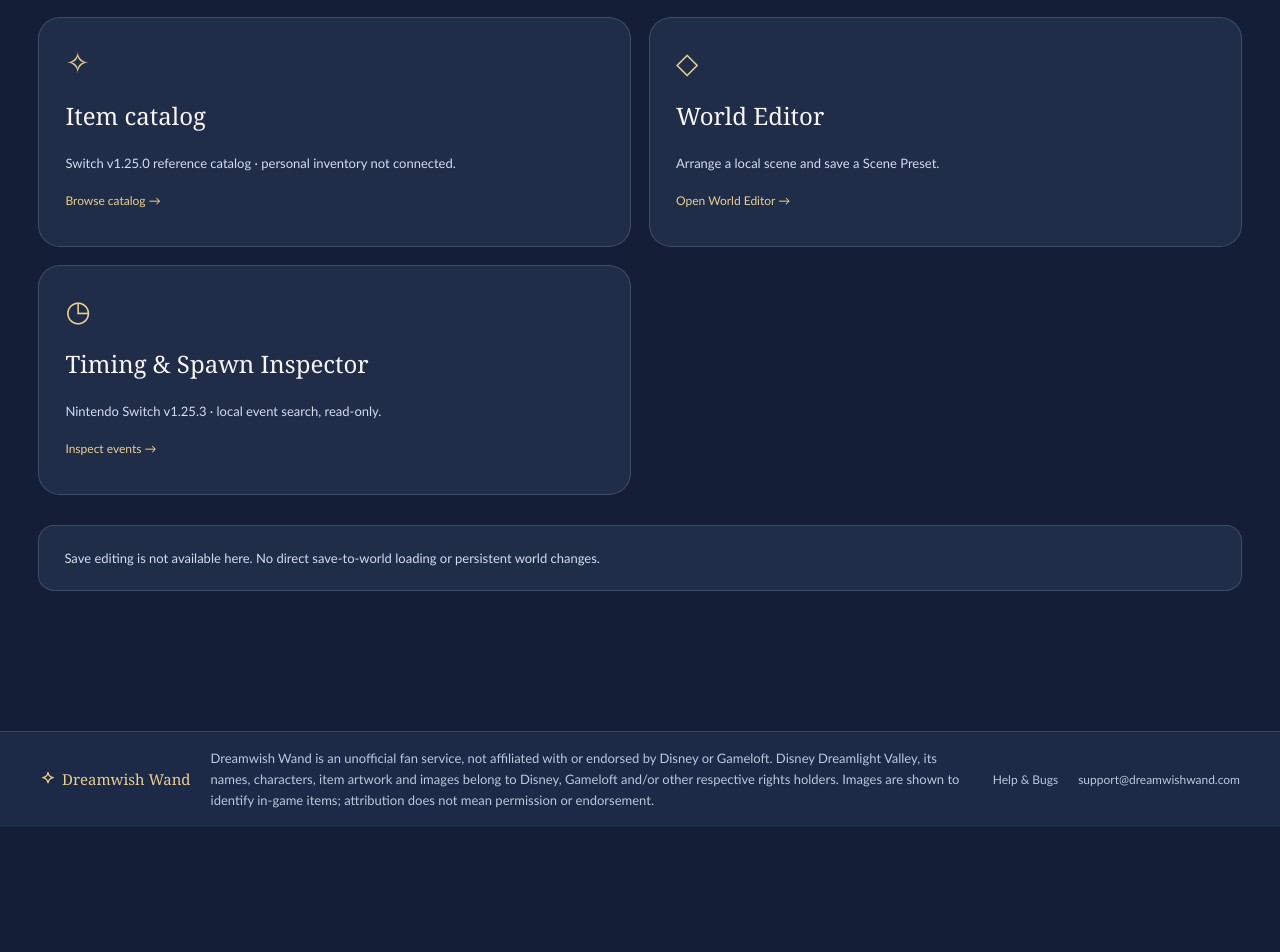
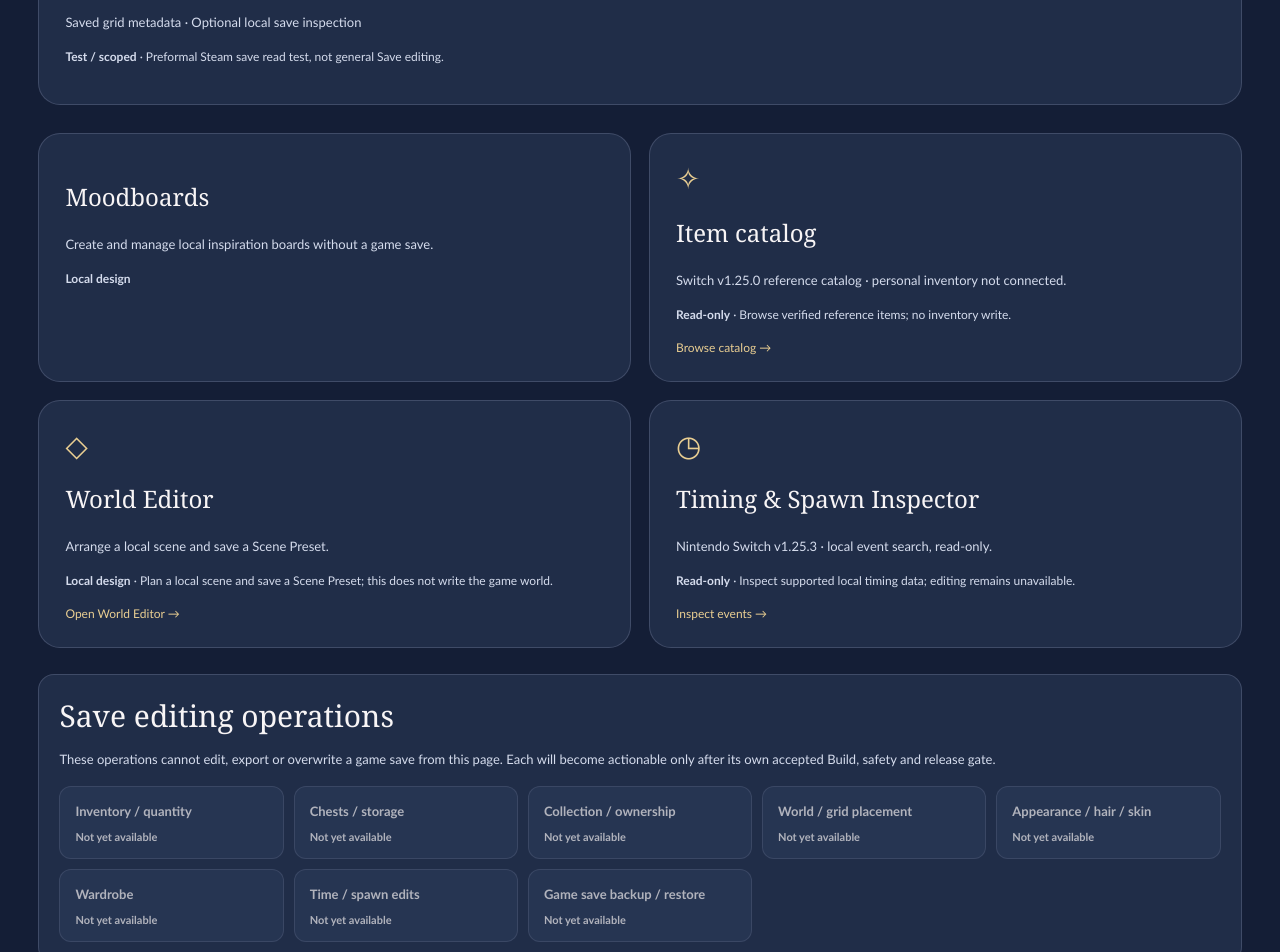
Before and after one commit to DreamwishWand/web, a SvelteKit app: page /editor in a window 1280 px wide. Shown: the part 560-1512 px from the top of the page. Before the commit the page ends 1387 px from the top, so only its background shows below. Built offline with nearby package versions, Linux system fonts and the light colour scheme.

Commit message:
08 WEB: progressive beta Editor hub with local/read/test tags and eight disabled Save operation tiles

```diff
--- a/src/routes/editor/+page.svelte
+++ b/src/routes/editor/+page.svelte
@@ -4,12 +4,14 @@
   import { locale } from '$lib/i18n/runtime.js';
   import { savedDiffGridsCopy } from '$lib/wep/steam-saved-diffgrids-copy.mjs';
   import { editorHubCopy } from '$lib/product-home/editor-hub-copy.mjs';
+  import { BETA_EDITOR_PENDING_OPERATIONS, editorBetaCopy } from '$lib/product-home/editor-beta-availability.mjs';
   import { collectionExact1Copy } from '$lib/collection/collection-exact1-copy.mjs';
   import { getScopedCollectionMountInfo } from '$lib/ddv/core/save/product-scoped-collection-release.mjs';
   let collectionReady=false;
   onMount(()=>{let live=true;void getScopedCollectionMountInfo().then(()=>{if(live)collectionReady=true}).catch(()=>{});return ()=>{live=false}});
   $: reader = savedDiffGridsCopy($locale);
   $: copy = editorHubCopy($locale);
+  $: beta = editorBetaCopy($locale);
   $: collection = collectionExact1Copy($locale);
 </script>
 <svelte:head><title>{copy.title} | Dreamwish Wand</title></svelte:head>
@@ -17,39 +19,65 @@
   <p class="eyebrow">THE WAND WORKSHOP</p>
   <h1>{copy.title}</h1>
   <p class="page-intro">{copy.intro}</p>
+  <div class="beta-overview" data-beta-editor-availability data-beta-save-authorized="false">
+    <h2>{beta.title}</h2>
+    <p>{beta.intro}</p>
+  </div>
 
-  <a class="feature-tile reader-entry" data-steam-reader-entry data-sveltekit-reload href={base + '/editor/steam-reader/'}>
+  <a class="feature-tile reader-entry" data-steam-reader-entry data-beta-capability="test-steam-reader" data-beta-state="test" data-beta-save-authorized="false" data-sveltekit-reload href={base + '/editor/steam-reader/'}>
     <span class="tile-emoji" aria-hidden="true">◇</span>
     <h2>{reader.preformal}</h2>
     <p>{reader.title} · {reader.subtitle}</p>
+    <p class="beta-state-note"><strong>{beta.test}</strong> · {beta.readerDetail}</p>
   </a>
 
   <div class="feature-grid">
+    <a class="feature-tile" data-editor-moodboards data-beta-capability="local-moodboards"
+      data-beta-state="local" data-beta-save-authorized="false" href={base + '/moodboards/'}>
+      <h2>{beta.moodboards}</h2>
+      <p>{beta.moodboardsDetail}</p>
+      <p class="beta-state-note"><strong>{beta.local}</strong></p>
+    </a>
     {#if collectionReady}
-      <a class="feature-tile" data-editor-collection data-sveltekit-reload href={base + '/editor/collection/'}>
-        <span class="tile-emoji" aria-hidden="true">◇</span><h2>{collection.title}</h2><p>{collection.intro}</p>
+      <a class="feature-tile" data-editor-collection data-beta-capability="test-collection" data-beta-state="test" data-beta-save-authorized="false" data-sveltekit-reload href={base + '/editor/collection/'}>
+        <span class="tile-emoji" aria-hidden="true">◇</span><h2>{collection.title}</h2><p>{collection.intro}</p><p class="beta-state-note"><strong>{beta.test}</strong> · {beta.collectionDetail}</p>
       </a>
     {/if}
-    <a class="feature-tile" data-editor-catalog href={`${base}/editor/items/`}>
+    <a class="feature-tile" data-editor-catalog data-beta-capability="catalog-read" data-beta-state="read" data-beta-save-authorized="false" href={`${base}/editor/items/`}>
       <span class="tile-emoji" aria-hidden="true">✧</span>
       <h2>{copy.catalogTitle}</h2>
-      <p>{copy.catalogDetail}</p>
+      <p>{copy.catalogDetail}</p><p class="beta-state-note"><strong>{beta.read}</strong> · {beta.catalogDetail}</p>
       <span>{copy.catalogAction} →</span>
     </a>
 
-    <a class="feature-tile" data-editor-world href={`${base}/editor/world/`}>
+    <a class="feature-tile" data-editor-world data-beta-capability="local-world" data-beta-state="local" data-beta-save-authorized="false" href={`${base}/editor/world/`}>
       <span class="tile-emoji" aria-hidden="true">◇</span>
       <h2>{copy.worldTitle}</h2>
-      <p>{copy.worldDetail}</p>
+      <p>{copy.worldDetail}</p><p class="beta-state-note"><strong>{beta.local}</strong> · {beta.worldDetail}</p>
       <span>{copy.worldAction} →</span>
     </a>
-    <a class="feature-tile" data-editor-timing href={base + '/editor/timing/'}>
+    <a class="feature-tile" data-editor-timing data-beta-capability="timing-read" data-beta-state="read" data-beta-save-authorized="false" href={base + '/editor/timing/'}>
       <span class="tile-emoji" aria-hidden="true">◷</span>
       <h2>{copy.timingTitle}</h2>
-      <p>{copy.timingDetail}</p>
+      <p>{copy.timingDetail}</p><p class="beta-state-note"><strong>{beta.read}</strong> · {beta.timingDetail}</p>
       <span>{copy.timingAction} →</span>
     </a>
   </div>
+
+  <section class="beta-save" data-beta-save-operations data-beta-save-authorized="false" aria-labelledby="beta-save-title">
+    <h2 id="beta-save-title">{beta.pendingTitle}</h2>
+    <p>{beta.pendingDetail}</p>
+    <ul class="beta-save-grid">
+      {#each BETA_EDITOR_PENDING_OPERATIONS as operation,i (operation.id)}
+        <li class="beta-save-item" data-beta-operation={operation.id}
+          data-beta-state="pending" data-beta-writer-authorized="false"
+          aria-disabled="true">
+          <strong>{beta.operations[i]}</strong>
+          <span>{beta.pending}</span>
+        </li>
+      {/each}
+    </ul>
+  </section>
 
   <div class="notice" data-editor-writer-boundary role="status">{collectionReady?collection.intro:copy.boundary}</div>
 </section>
@@ -58,4 +86,15 @@
   .reader-entry { display:block; margin-block:20px; min-width:0; overflow-wrap:anywhere; }
   .reader-entry:focus-visible { outline:3px solid var(--focus-ring); outline-offset:3px; }
   .feature-tile, .notice { min-width:0; overflow-wrap:anywhere; }
+  .beta-overview{margin-block:20px;max-width:78ch}
+  .beta-overview h2,.beta-save h2{font:500 clamp(22px,3vw,30px) Georgia,serif;margin:0 0 8px}
+  .beta-overview p,.beta-save>p{font-size:13px;line-height:1.65;color:var(--ink-soft)}
+  .beta-state-note{font-size:12px;line-height:1.5;overflow-wrap:anywhere}
+  .beta-state-note strong{font-weight:800}
+  .beta-save{margin-top:26px;border:1px solid var(--border);border-radius:16px;background:var(--surface);padding:20px;min-width:0}
+  .beta-save-grid{list-style:none;padding:0;margin:16px 0 0;display:grid;grid-template-columns:repeat(auto-fit,minmax(min(100%,220px),1fr));gap:10px}
+  .beta-save-item{box-sizing:border-box;display:flex;flex-direction:column;justify-content:space-between;gap:9px;min-width:0;border:1px solid var(--border);border-radius:12px;padding:15px;background:var(--surface-raised);opacity:.67;cursor:not-allowed}
+  .beta-save-item strong{font-size:13px;line-height:1.45;overflow-wrap:anywhere}
+  .beta-save-item span{font-size:11px;font-weight:750;overflow-wrap:anywhere}
+  @media(max-width:480px){.beta-save{padding:14px}.beta-save-grid{grid-template-columns:1fr}.beta-save-item{min-height:66px}}
 </style>
```
